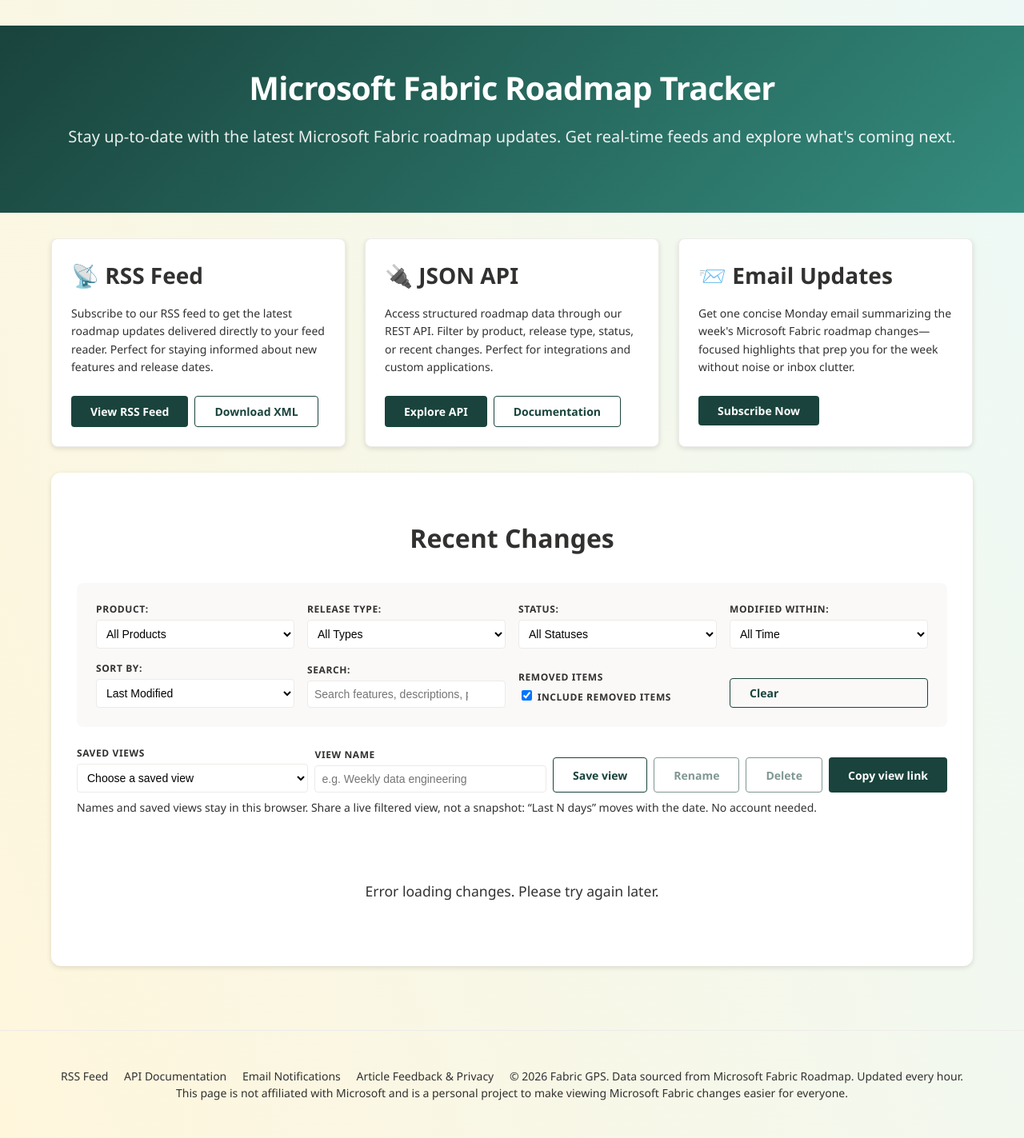
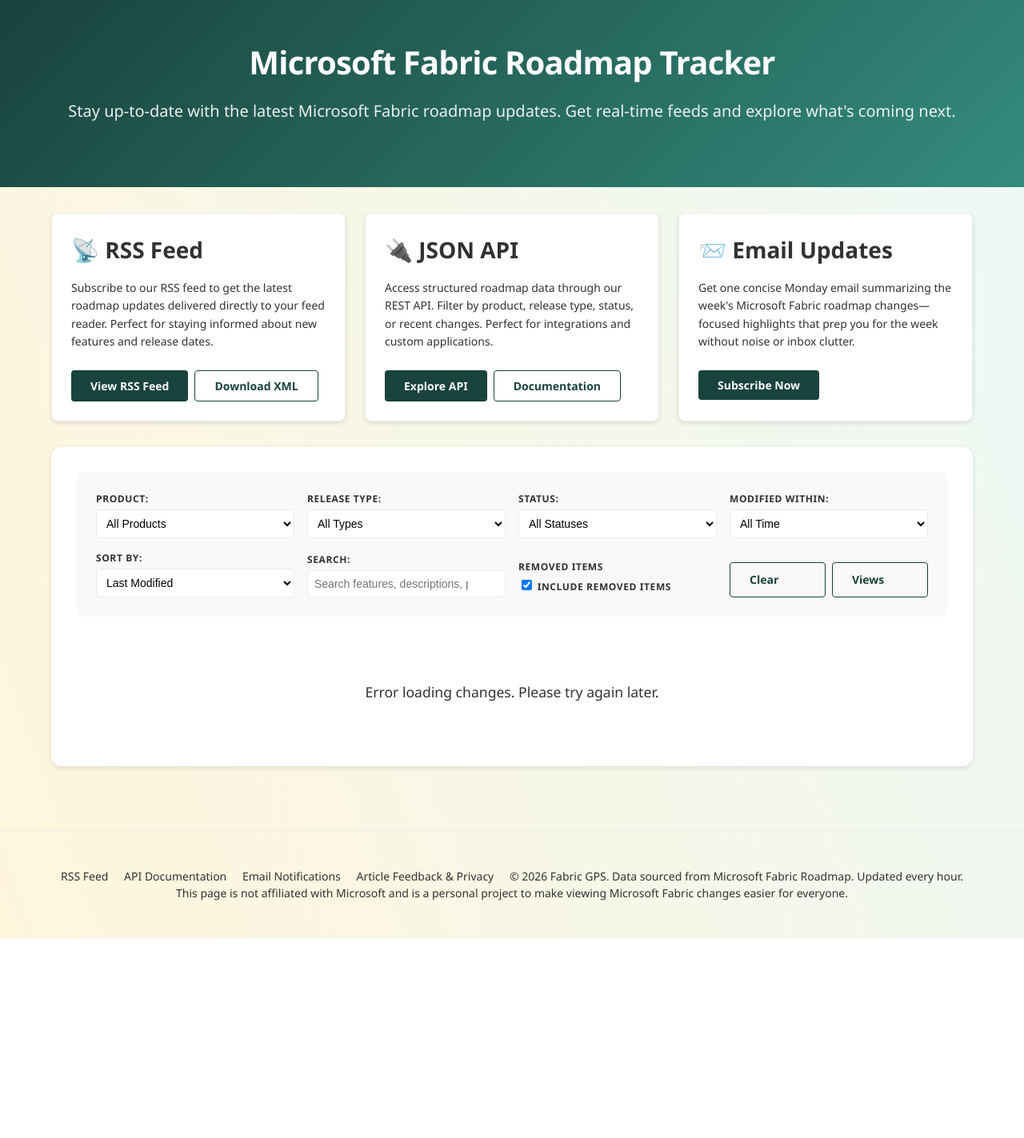
Before and after one commit to cbattlegear/fabric-roadmap-gps, a Python web app: template templates/index.html in a window 1280 px wide. Shown: the part 92-1515 px from the top of the page at 80% size. After the commit the page ends 1265 px from the top, so only its background shows below. Run offline with Jinja, Linux system fonts and the light colour scheme; the template is opened without the code that fills it, so the values that code supplies are empty; some libraries are stand-ins or nearby versions.

Commit message:
fix: compact saved views and remove redundant roadmap spacing
Place saved-view management in a native light-dismiss Views popover beside Clear, remove redundant helper copy and home heading, and join shared navigation directly to the hero.

Co-authored-by: Copilot App <223556219+Copilot@users.noreply.github.com>

Copilot-Session: d77b3712-b41c-44ba-9b67-793b3a253585

```diff
--- a/static/saved-views.js
+++ b/static/saved-views.js
@@ -100,6 +100,7 @@
         storageError() {
             this.error.textContent = 'Saved views could not be read or written. Allow browser storage, or reset saved views if the data is damaged. Copy view link still works.';
             document.getElementById('reset-saved-views').hidden = false;
+            document.getElementById('saved-views-panel')?.showPopover?.();
         }
 
         refresh() {
--- a/static/styles.css
+++ b/static/styles.css
@@ -80,7 +80,7 @@ body {
   background-color: white;
   border-bottom: 1px solid var(--fabric-neutral-grey-30);
   padding: var(--spacing-l) 0;
-  margin-bottom: var(--spacing-xl);
+  margin-bottom: 0;
 }
 
 .header-inner {
@@ -463,7 +463,7 @@ body {
 }
 
 .recent-changes-content {
-  margin-top: var(--spacing-l);
+  margin-top: 0;
 }
 
 .filters-container {
@@ -512,7 +512,53 @@ body {
 }
 
 .saved-views {
-  margin: var(--spacing-m) 0 var(--spacing-l);
+  position: fixed;
+  inset: 20vh 16px auto auto;
+  margin: 0;
+  width: min(360px, calc(100vw - 32px));
+  max-height: 70vh;
+  overflow-y: auto;
+  padding: var(--spacing-m);
+  background: white;
+  color: var(--fabric-neutral-grey-160);
+  border: 1px solid var(--fabric-neutral-grey-30);
+  border-radius: 8px;
+  box-shadow: var(--elevation-2);
+}
+
+.filter-actions {
+  display: flex;
+  align-items: center;
+  gap: var(--spacing-s);
+}
+
+.filter-actions > .button {
+  flex: 1;
+  min-height: 44px;
+}
+
+#views-toggle {
+  anchor-name: --views-toggle;
+}
+
+@supports (position-anchor: --views-toggle) {
+  .saved-views {
+    position-anchor: --views-toggle;
+    inset: auto;
+    position-area: bottom span-left;
+    position-try-fallbacks: flip-block, flip-inline;
+    margin-top: var(--spacing-xs);
+  }
+}
+
+#filter-status:empty {
+  display: none;
+}
+
+@media (max-width: 600px) {
+  .filters-container {
+    grid-template-columns: minmax(0, 1fr);
+  }
 }
 
 .saved-view-controls {
--- a/templates/base.html
+++ b/templates/base.html
@@ -22,7 +22,7 @@
     <meta name="twitter:image" content="{{ canonical_base }}/static/fabric_gps_logo.png" />
 
     <link rel="alternate" type="application/rss+xml" title="Fabric GPS — Microsoft Fabric Roadmap Updates" href="/rss" />
-    <link rel="stylesheet" href="/static/styles.css?v=integration-v1" />
+    <link rel="stylesheet" href="/static/styles.css?v=compact-views-v1" />
     <link rel="stylesheet" href="/static/blog-feedback.css?v=feedback-v1" />
     <script defer src="/static/blog-feedback.js?v=feedback-v1"></script>
     <link rel="icon" type="image/x-icon" href="/static/favicon.ico">
--- a/templates/index.html
+++ b/templates/index.html
@@ -48,8 +48,7 @@ Get real-time feeds and explore what's coming next.
                 </div>
             </section>
 
-            <section class="recent-changes-section">
-                <h2 class="section-title">Recent Changes</h2>
+            <section class="recent-changes-section" aria-label="Recent roadmap changes">
                 <div class="recent-changes-content">
                     <div class="filters-container">
                         <div class="filter-group">
@@ -97,9 +96,12 @@ Get real-time feeds and explore what's coming next.
                             <label for="include-inactive">Removed items</label>
                             <label><input id="include-inactive" type="checkbox" checked /> Include removed items</label>
                         </div>
-                        <button id="clear-filters" class="button button-secondary">Clear</button>
+                        <div class="filter-actions">
+                            <button id="clear-filters" class="button button-secondary">Clear</button>
+                            {% include 'saved_views.html' %}
+                        </div>
                     </div>
-                    {% include 'saved_views.html' %}
+                    <p id="filter-status" role="status"></p>
 
                     <div class="loading-indicator" id="loading-indicator" style="display: none;">
                         <div class="spinner"></div>
@@ -123,6 +125,6 @@ Get real-time feeds and explore what's coming next.
         </div>
 {% endblock %}
 {% block scripts %}
-<script src="/static/saved-views.js?v=1"></script>
+<script src="/static/saved-views.js?v=compact-views-v1"></script>
 <script defer src="/static/app.js?v=integration-v1"></script>
 {% endblock %}
--- a/templates/saved_views.html
+++ b/templates/saved_views.html
@@ -1,8 +1,9 @@
-<div class="saved-views" aria-label="Saved views">
+<button id="views-toggle" class="button button-secondary" type="button" popovertarget="saved-views-panel">Views</button>
+<div id="saved-views-panel" class="saved-views" popover="auto" aria-label="Saved views">
     <div class="saved-view-controls">
         <div class="filter-group">
             <label for="saved-view-select">Saved views</label>
-            <select id="saved-view-select" class="filter-select" aria-describedby="view-help">
+            <select id="saved-view-select" class="filter-select" autofocus>
                 <option value="">Choose a saved view</option>
             </select>
         </div>
@@ -15,8 +16,6 @@
         <button id="delete-view" class="button button-secondary" type="button" disabled>Delete</button>
         <button id="copy-view-link" class="button button-primary" type="button">Copy view link</button>
     </div>
-    <p id="view-help">Names and saved views stay in this browser. Share a live filtered view, not a snapshot: “Last N days” moves with the date. No account needed.</p>
-    <p id="filter-status" role="status"></p>
     <p id="view-status" role="status" aria-live="polite"></p>
     <p id="view-error" role="alert"></p>
     <button id="reset-saved-views" class="button button-secondary" type="button" hidden>Reset saved views</button>
```
Also changed, not shown: templates/changelog.html (+6 -3 lines), tests/saved_views.test.cjs (+12 -0 lines), tests/test_api_releases_route.py (+1 -1 lines), tests/test_insights.py (+1 -1 lines), tests/test_saved_views.py (+20 -1 lines), README.md.
